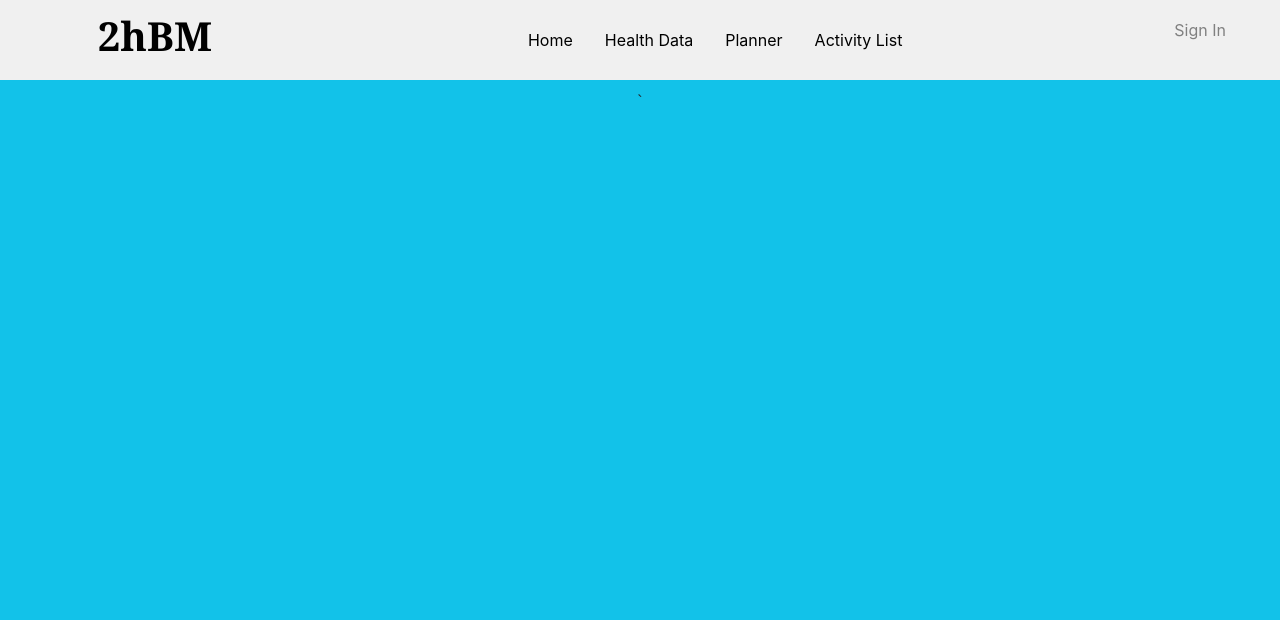
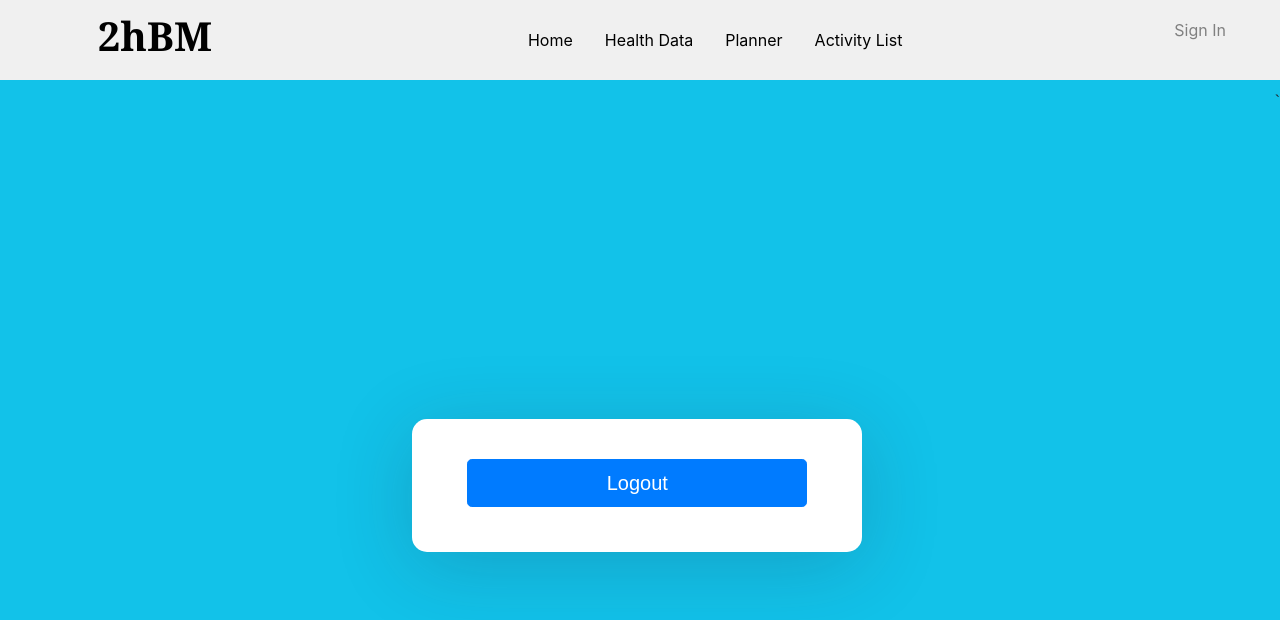
Before and after one commit to info340-wi21/project-2-teaganmach, a React (Create React App) app: page /logout in a window 1280 px wide. Shown: the top 620 px of the page. Built offline with nearby package versions, Linux system fonts and the light colour scheme; no server answers.

Commit message:
added functional sign in and out buttons

```diff
--- a/src/App.js
+++ b/src/App.js
@@ -9,6 +9,7 @@ import { createMuiTheme, ThemeProvider} from '@material-ui/core/styles'
 import { Route, Switch, Link, Redirect, NavLink } from 'react-router-dom';
 import ContainedButtons from './components/SubmitBtn.js';
 import TodoList from "./components/PlannerList/planner.js";
+import Logout from './components/Logout.js';
 
 let theme = createMuiTheme({
   palette: {
@@ -57,6 +58,9 @@ function App(){
             </Route>
             <Route path='/register'>
               <Signup/>
+            </Route>
+            <Route path='/logout'>
+              <Logout/>
             </Route>`
           </div>
         </Switch>
--- a/src/components/Homepage.js
+++ b/src/components/Homepage.js
@@ -32,12 +32,12 @@ export default function Home() {
 	return (
 	<div>
 		<div class="container">
-		<h1>Welcome to <em>2hBM</em>!</h1>
+		<h1>Welcome to <em>Healthy Body Healthy Mind</em>!</h1>
 
 		<p>Feeling sick from quarantine blues? Here at 2hBM, we are dedicated to helping bored individuals find
 			new exercises to stay healthy in <b><em>body and mind</em></b>! Use this webapp to find new fun exercises that won't take up much of your time, and learn
 			how to practice mindfulness.</p>
-		<a style={buttonStyle} href="/Health-Data" >Get started with our health planner!</a>
+		<a style={buttonStyle} href="/Health-Data" >Get started with our health data!</a>
 		</div>
 	</div>
 	);
--- /dev/null
+++ b/src/components/Logout.js
@@ -0,0 +1,34 @@
+import React, {useState} from 'react';
+import firebase from "firebase/app";
+import "firebase/auth";
+import Form from "react-bootstrap/Form";
+import Button from "react-bootstrap/Button";
+import "../css/login.css";
+import {NavLink, Redirect} from 'react-router-dom';
+
+export default function Logout(){
+    let [successLogout, setSuccess] = useState(false);
+
+    function handleSubmit(event) {
+        event.preventDefault();
+        firebase.auth().signOut().then(() => {
+            // Sign-out successful.
+            setSuccess(true);
+          }).catch((error) => {
+            // An error happened.
+            setSuccess(false);
+          });
+    }
+    return (
+        <div className='inner'>
+            <Form onSubmit={handleSubmit}>
+                <Button block size="lg" type="submit" onClick={handleSubmit}>
+                    Logout
+                </Button>
+            </Form>
+            {successLogout &&
+            <Redirect to='/'/>
+            }
+        </div>
+    );
+}
--- a/src/components/Navbar/index.js
+++ b/src/components/Navbar/index.js
@@ -1,8 +1,23 @@
-import React from 'react'
+import React, {useState} from 'react'
 import {Nav, NavLink, Bars, NavMenu, NavBtn, NavBtnLink} from './NavbarElements';
+import firebase from "firebase/app";
+import "firebase/auth";
 
 
 const Navbar = () => {
+    const [user, setUser] = useState(undefined);
+
+    firebase.auth().onAuthStateChanged(function(user) {
+        if (user) {
+          // User is signed in.
+          setUser(user);
+        } else {
+          // No user is signed in.
+          setUser(null);
+        }
+      });
+
+    if (!user) {
         return (
             <>
             <Nav>
@@ -33,6 +48,38 @@ const Navbar = () => {
             </Nav>
             </>
         );
+    } else {
+        return (
+            <>
+            <Nav>
+                <NavLink to="/">
+                    <h1>
+                        2hBM
+                    </h1>
+                </NavLink>
+                <Bars />
+                <NavMenu>
+                    <NavLink to="/">
+                        Home
+                    </NavLink>
+                    <NavLink to="/Health-Data">
+                        Health Data
+                    </NavLink>
+                    <NavLink to="/Planner">
+                        Planner
+                    </NavLink>
+                    <NavLink to="/activities">
+                        Activity List
+                    </NavLink>
+
+                </NavMenu>
+                <NavBtn>
+                    <NavBtnLink to='/logout'>Sign Out</NavBtnLink>
+                </NavBtn>
+            </Nav>
+            </>
+        );
+    }
 };
 
 export default Navbar;
```
Lines whose indentation alone changed are shown as unchanged.
